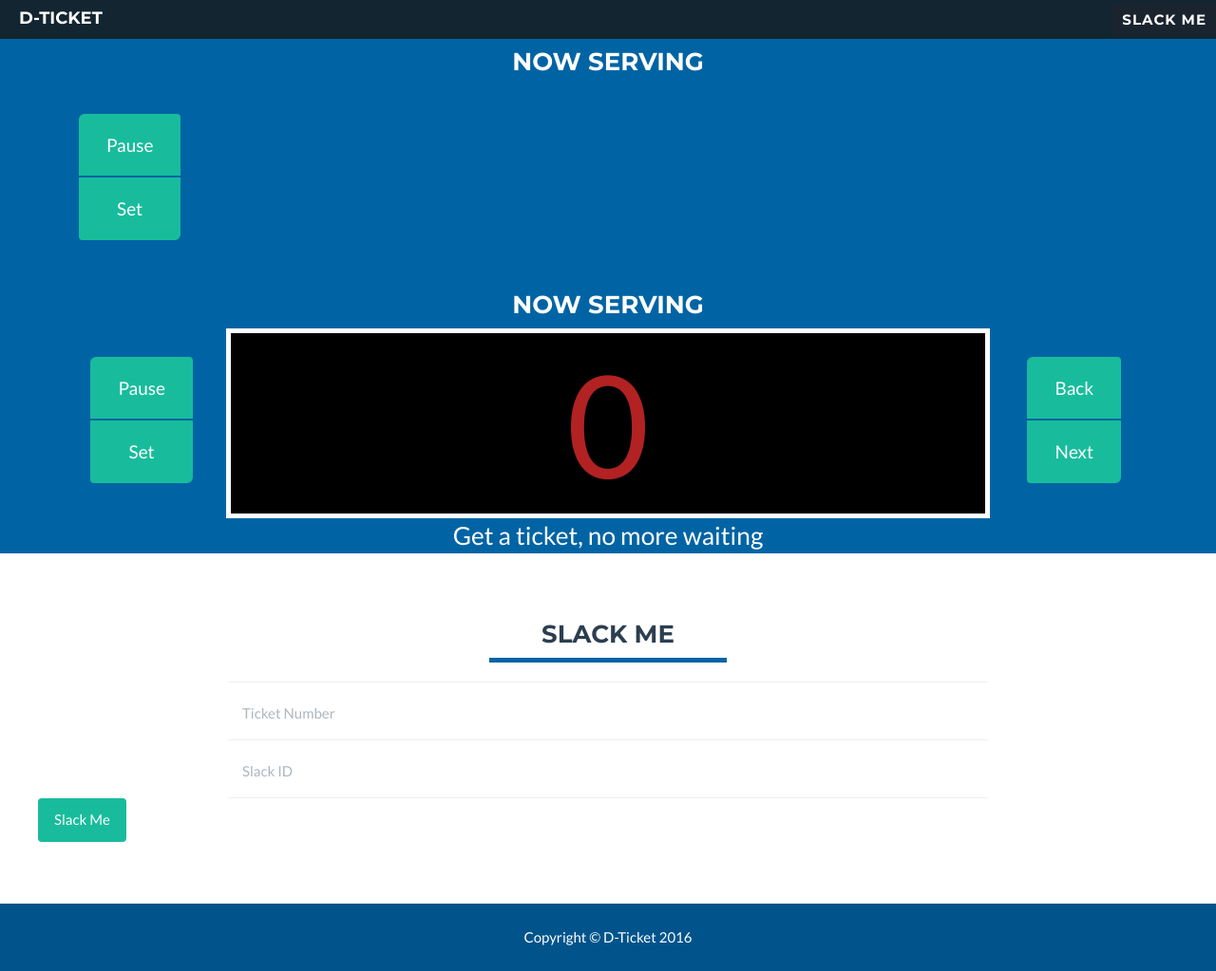
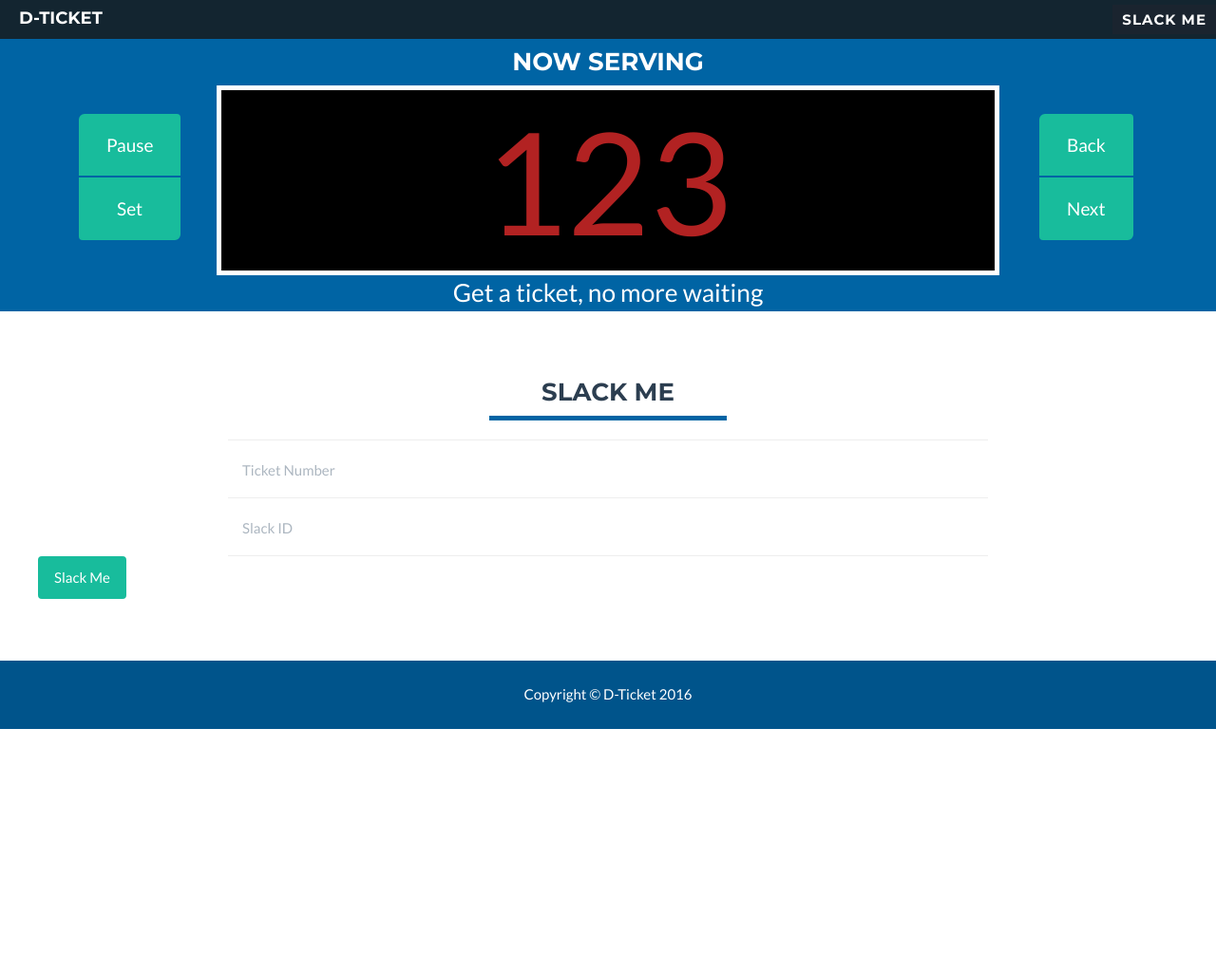
Before and after one commit to seanon414/dticket, a Django app: page / in a window 1280 px wide. Shown: the whole page at 95% size. After the commit the page ends 768 px from the top, so only its background shows below. Run offline with Django 3.2, Linux system fonts and the light colour scheme; some libraries are stand-ins or nearby versions.

Commit message:
fixed template conflicts errors

```diff
--- a/dticket/templates/index.html
+++ b/dticket/templates/index.html
@@ -78,37 +78,18 @@
                         <button class="btn btn-success btn-lg" name="button_set">Set</button>
                     </div>
                 </div>
-                <!-- /.navbar-collapse -->
-            </div>
-            <!-- /.container-fluid -->
-        </nav>
-
-        <!-- Header -->
-        <header>
-            <div class="container-fluid">
-                <h3>Now Serving</h3>
-                <div class="row">
-                    <div class="col-xs-2">
-                        <div class="btn-actions btn-group-vertical left-panel">
-                            <button class="btn btn-success btn-lg" name="button_pause">Pause</button>
-                            <button class="btn btn-success btn-lg" name="button_set">Set</button>
-                        </div>
-                    </div>
                 <div class="col-xs-8">
                     <div class="counter">
-                            <span class="serve_number">{{ view.ticket_number }}</span>
+                        <span class="serve_number">123</span>
                     </div>
                     <div class="intro-text">
                         <span class="skills">Get a ticket, no more waiting</span>
                     </div>
-
                 </div>
                 <div class="col-xs-2">
                     <div class="btn-actions btn-group-vertical right-panel">
                         <button class="btn btn-success btn-lg" name="button_back">Back</button>
                         <button class="btn btn-success btn-lg" name="button_next">Next</button>
-                        </div>
-
                     </div>
                 </div>
             </div>
```
Lines whose indentation alone changed are shown as unchanged.
